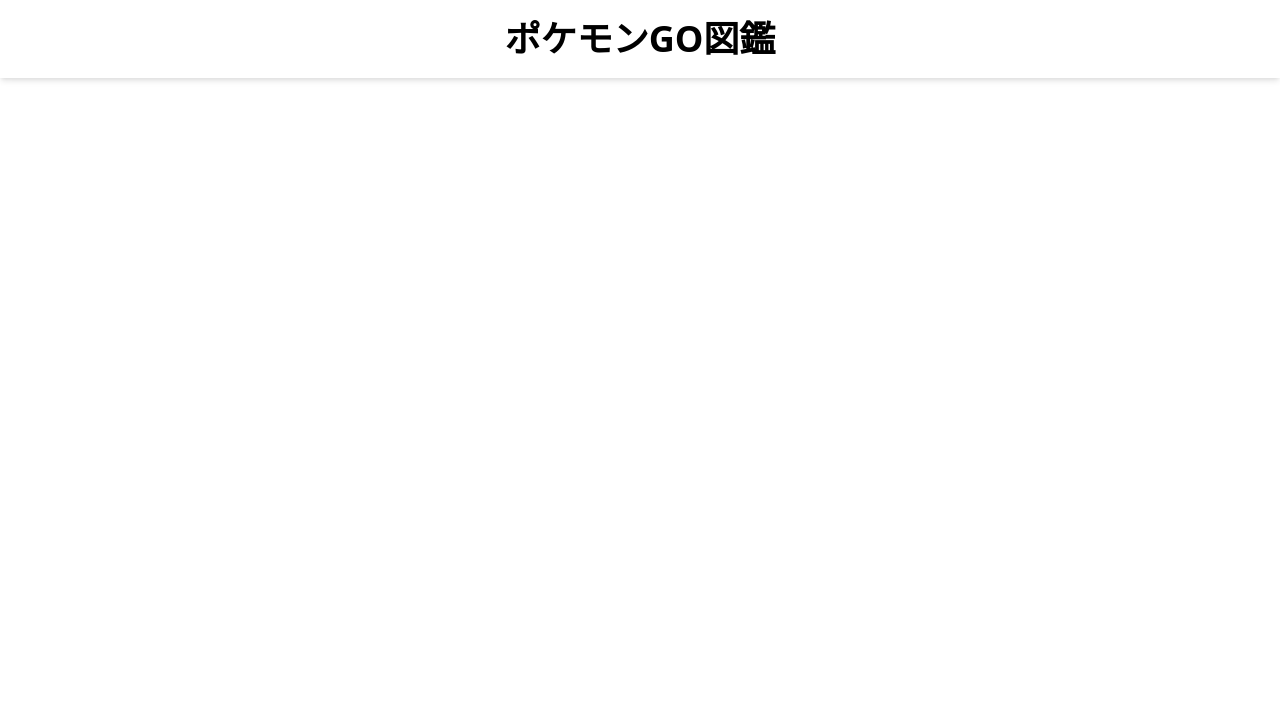
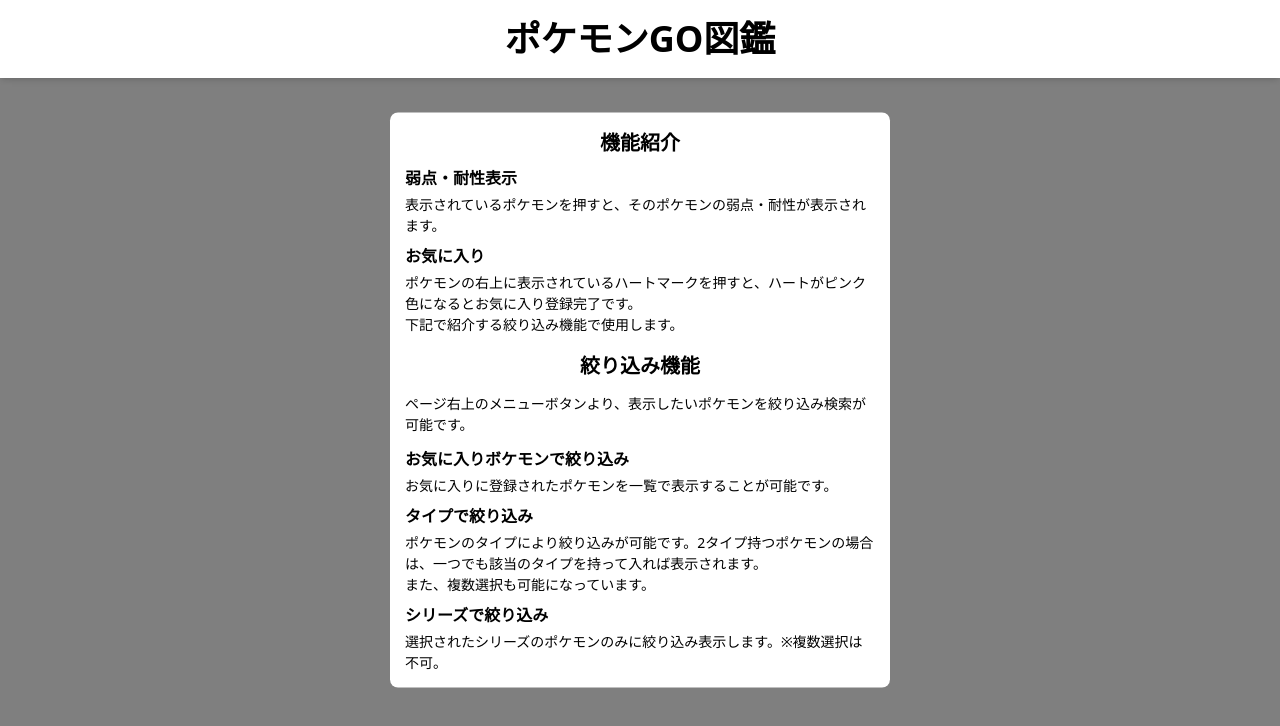
Before and after one commit to loop0429/svelte_pokemon, a Svelte app: page / in a window 1280 px wide. Both pictures are taken after a click on the button 1135 px from the left and 39 px from the top of the page. Shown: the top 726 px of the page. Built offline with nearby package versions, Linux system fonts and the light colour scheme; some icons are missing.

Commit message:
ひとまずモーダルの表示

```diff
--- a/src/App.svelte
+++ b/src/App.svelte
@@ -2,10 +2,18 @@
 import Tailwindcss from './Tailwindcss.svelte'
 
 import Header from './components/Header.svelte'
+import Modal from './components/Modal.svelte'
+
+let isOpen = false
+
+const toggleModal = () => {
+  isOpen = !isOpen
+}
 </script>
 
 <Tailwindcss />
 
 <div>
-  <Header />
+  <Header on:modal={toggleModal} />
+  <Modal isOpen={isOpen} />
 </div>
--- a/src/components/Header.svelte
+++ b/src/components/Header.svelte
@@ -1,7 +1,14 @@
 <script>
+import { createEventDispatcher } from 'svelte'
 import Icon from 'svelte-awesome'
 import { faBars } from '@fortawesome/free-solid-svg-icons'
 import { faQuestionCircle } from '@fortawesome/free-regular-svg-icons'
+
+const dispatch = createEventDispatcher()
+
+const handleClickModalButton = () => {
+  dispatch('modal')
+}
 </script>
 
 <header class="fixed w-full bg-white shadow-md z-10">
@@ -16,6 +23,7 @@
     <button
       class="btn-header"
       type="button"
+      on:click={handleClickModalButton}
     >
       <Icon data={faQuestionCircle} scale="2" />
     </button>
--- /dev/null
+++ b/src/components/Modal.svelte
@@ -0,0 +1,61 @@
+<script>
+import Feature from './modal/Feature.svelte'
+
+export let isOpen
+</script>
+
+<div class="modal" class:is-open="{isOpen}">
+  <div class="modal__overlay" />
+  <div class="modal__content">
+    <Feature />
+  </div>
+</div>
+
+<style lang="scss">
+.modal {
+  display: none;
+  height: 100vh;
+}
+
+.modal__overlay {
+  position: fixed;
+  top: 0;
+  width: 100%;
+  height: 100vh;
+  background: rgba(0, 0, 0, 0);
+  transition: all 0.5s;
+  z-index: 49;
+}
+
+.modal__content {
+  position: fixed;
+  left: 50%;
+  top: 50%;
+  margin: auto;
+  padding: 15px;
+  overflow-y: scroll;
+  max-width: 500px;
+  width: 85%;
+  max-height: 90vh;
+  background: #FFF;
+  border-radius: 8px;
+  opacity: 0;
+  transform: translate(-50%, -50%);
+  transition: all 0.5s;
+  z-index: 50;
+}
+
+.modal.is-open {
+  position: fixed;
+  display: block;
+  z-index: 4;
+}
+
+.modal.is-open .modal__overlay {
+  background: rgba(0, 0, 0, 0.5);
+}
+
+.modal.is-open .modal__content {
+  opacity: 1;
+}
+</style>
--- /dev/null
+++ b/src/components/modal/Feature.svelte
@@ -0,0 +1,35 @@
+<h3 class="mb-2 feature__title">機能紹介</h3>
+<dl class="mb-4 feature__dl">
+  <dt class="feature__dt">弱点・耐性表示</dt>
+  <dd class="mb-2 feature__dd">表示されているポケモンを押すと、そのポケモンの弱点・耐性が表示されます。</dd>
+  <dt class="feature__dt">お気に入り</dt>
+  <dd class="feature__dd">ポケモンの右上に表示されているハートマークを押すと、ハートがピンク色になるとお気に入り登録完了です。<br />下記で紹介する絞り込み機能で使用します。</dd>
+</dl>
+<h3 class="mb-3 feature__title">絞り込み機能</h3>
+<p class="mb-3 feature__description">ページ右上のメニューボタンより、表示したいポケモンを絞り込み検索が可能です。</p>
+<dl>
+  <dt class="feature__dt">お気に入りボケモンで絞り込み</dt>
+  <dd class="mb-2 feature__dd">お気に入りに登録されたポケモンを一覧で表示することが可能です。</dd>
+  <dt class="feature__dt">タイプで絞り込み</dt>
+  <dd class="mb-2 feature__dd">ポケモンのタイプにより絞り込みが可能です。2タイプ持つポケモンの場合は、一つでも該当のタイプを持って入れば表示されます。<br />また、複数選択も可能になっています。</dd>
+  <dt class="feature__dt">シリーズで絞り込み</dt>
+  <dd class="feature__dd">選択されたシリーズのポケモンのみに絞り込み表示します。※複数選択は不可。</dd>
+</dl>
+
+<style lang="scss">
+.feature__title {
+  font-size: 1.25rem;
+  font-weight: 700;
+  text-align: center;
+}
+
+.feature__dt {
+  margin-bottom: 0.25rem;
+  font-weight: 700;
+}
+
+.feature__dd,
+.feature__description {
+  font-size: 0.875rem;
+}
+</style>
```
